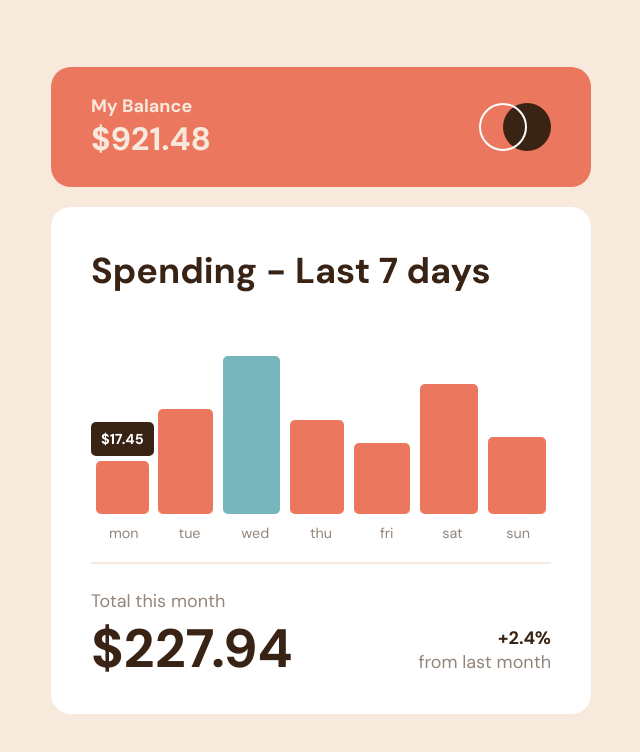
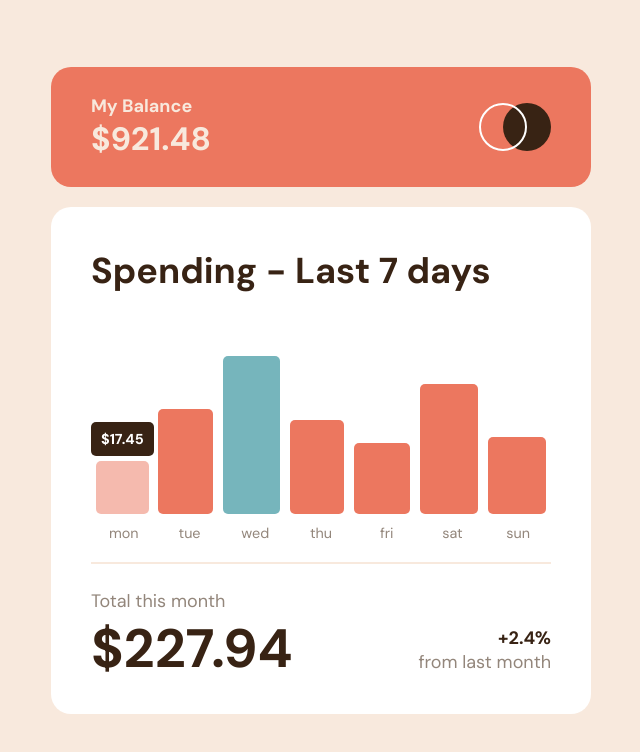
Before and after one commit to meisteraxel/expenses-chart-component-main, a React (Vite) app: page / in a window 1280 px wide. In both pictures the pointer is over the element 441 px from the left and 487 px from the top of the page. Shown: the top 752 px of the page, without its empty margins (319-959 px from the left). Built offline with nearby package versions, Linux system fonts and the light colour scheme.

Commit message:
Hover on Bars

```diff
--- a/src/style.css
+++ b/src/style.css
@@ -81,7 +81,7 @@ main {
   align-items: center;
 }
 
-.charts div:hover .popup {
+.single-chart-container:hover .popup {
   opacity: 1;
 }
 
@@ -105,6 +105,10 @@ main {
   width: 50px;
   cursor: pointer;
   width: 85%;
+}
+
+.bar:hover {
+  opacity: 0.5;
 }
 
 .popup {
```
